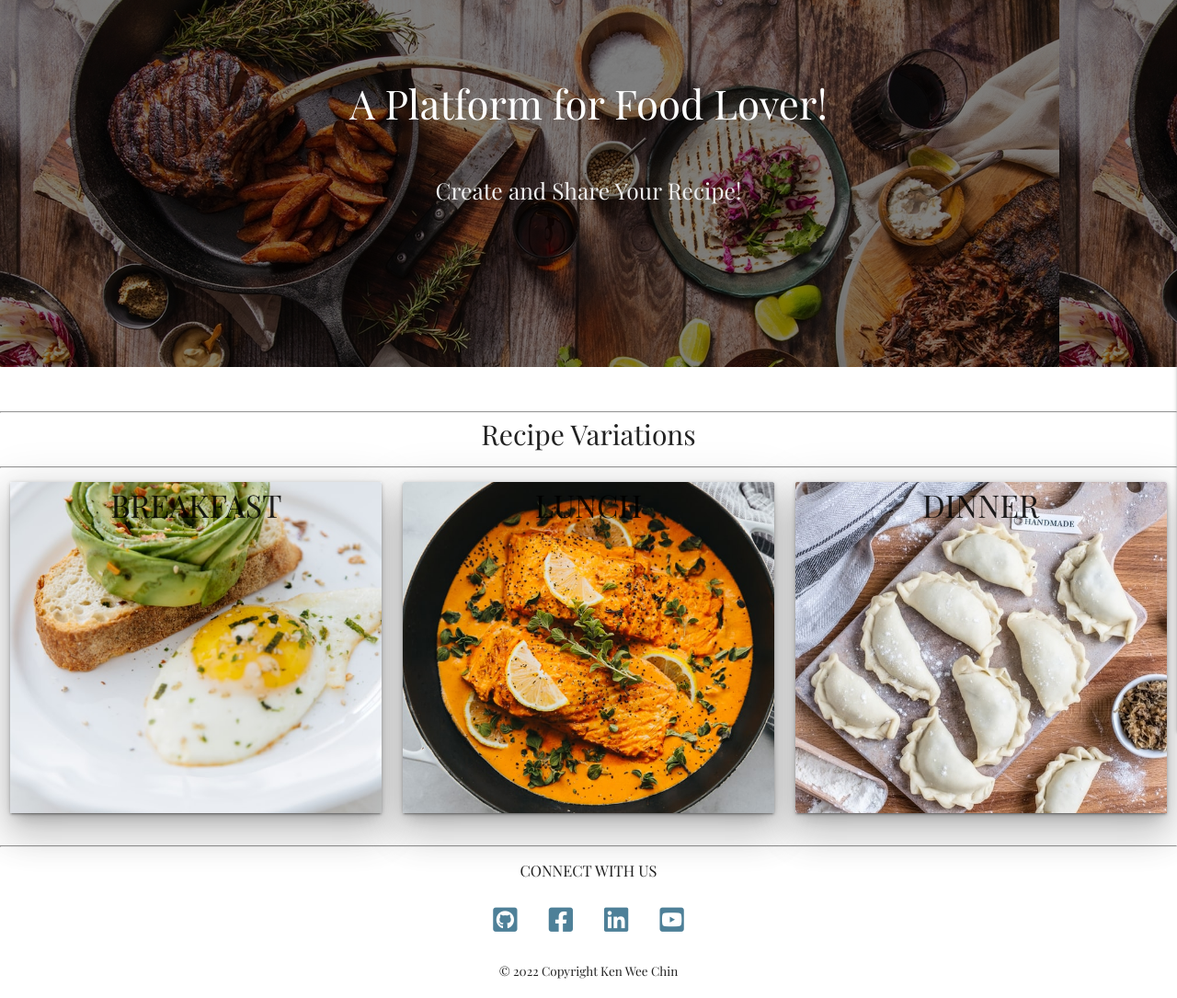
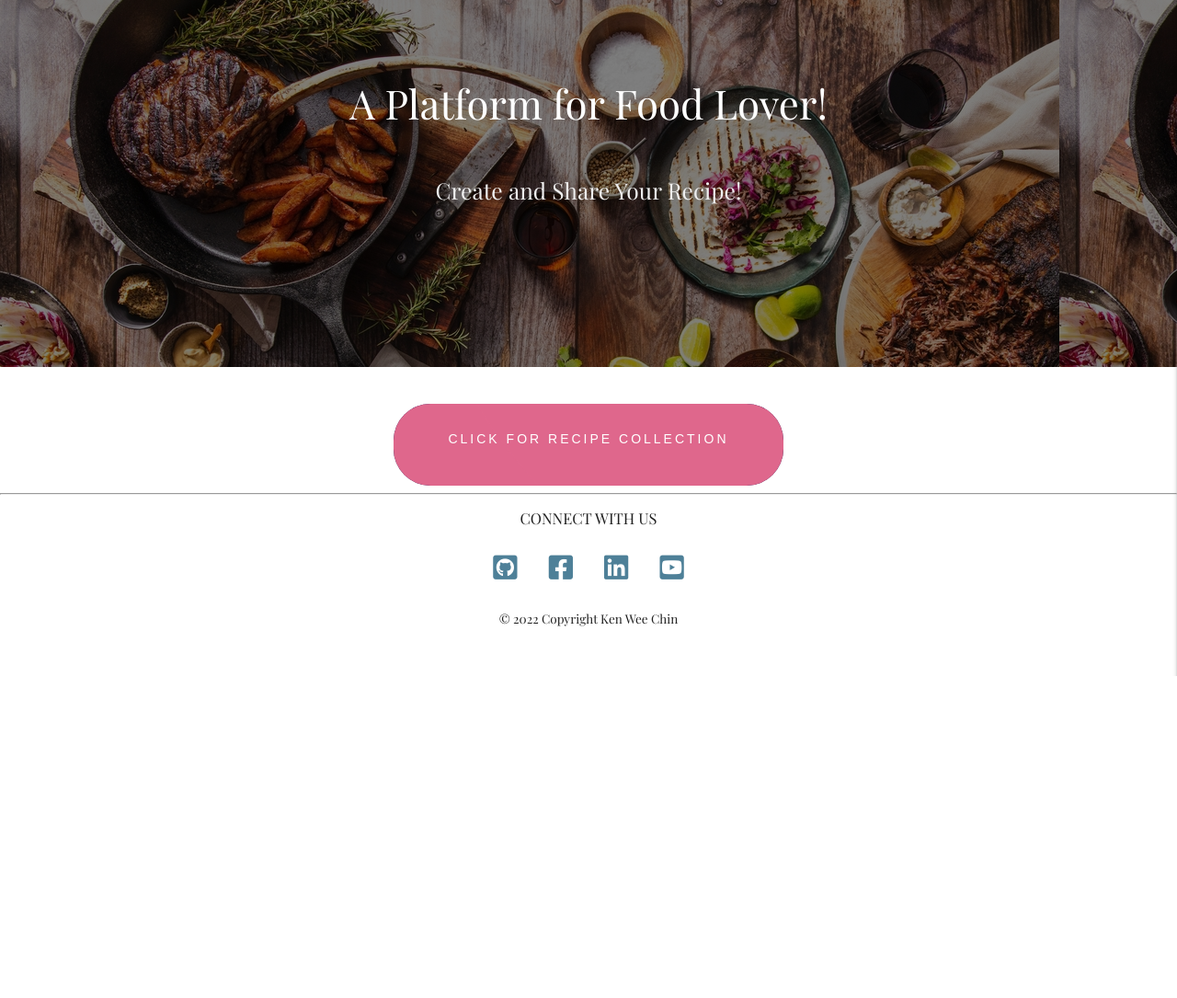
Before and after one commit to kenweechin/recipe-app, a Flask app: page /get_recipes in a window 1280 px wide. Shown: the part 65-1150 px from the top of the page at 92% size. After the commit the page ends 800 px from the top, so only its background shows below. Run offline with Flask 2, Linux system fonts and the light colour scheme; data that the repository does not hold is empty; some libraries are stand-ins or nearby versions.

Commit message:
Edit home page recipe variations feature to recipe collection button

```diff
--- a/static/css/style.css
+++ b/static/css/style.css
@@ -52,6 +52,10 @@ nav a.sidenav-trigger i {
 
 .container {
     width: 100%;
+}
+
+.btn, .btn-large, .btn-small, .btn-flat {
+    line-height: 1.5rem;
 }
 
 h3,
@@ -171,7 +175,8 @@ h5 {
 }
 
 .container-login-button,
-.container-register-button {
+.container-register-button,
+.container-home-button {
     align-items: center;
     justify-content: center;
     display: flex;
@@ -394,7 +399,8 @@ h5 {
 /* Button design is derived and edited from https://cssbuttons.io/detail/westitan/mean-falcon-52  */
 /******************* button designation for Log In and Sign Up page ********************/
 .register-button,
-.login-button {
+.login-button,
+.home-button {
     position: relative;
     padding: 19px 36px;
     display: block;
--- a/templates/index.html
+++ b/templates/index.html
@@ -14,15 +14,9 @@
   </ul>
 </div>
 
-<hr>
 
-<div>
-  <h3 id="recipe-variation">Recipe Variations</h3>
-</div>
 
-<hr>
-
-<div class="row recipe-choice">
+<!-- <div class="row recipe-choice">
   <div class="col s12 m4" id="breakfast">
     <div class="z-depth-5">
       <div class="card">
@@ -53,6 +47,21 @@
       </div>
     </div>
   </div>
+</div> -->
+
+<!-- <div class="row">
+  <div class="col s12 center-align home-browse-button">
+    <a href="{{ url_for('all_recipes') }}" class="btn"> Browse the recipe collection to get Inspired!
+    </a>
+  </div>
+</div> -->
+
+<div class="container-home-button">
+  <button class="home-button">
+    <a href="{{ url_for('all_recipes') }}" class="btn"><span>Click for recipe collection</span>
+      <div class="liquid"></div>
+    </a>
+  </button>
 </div>
 
 {% endblock %}
```
